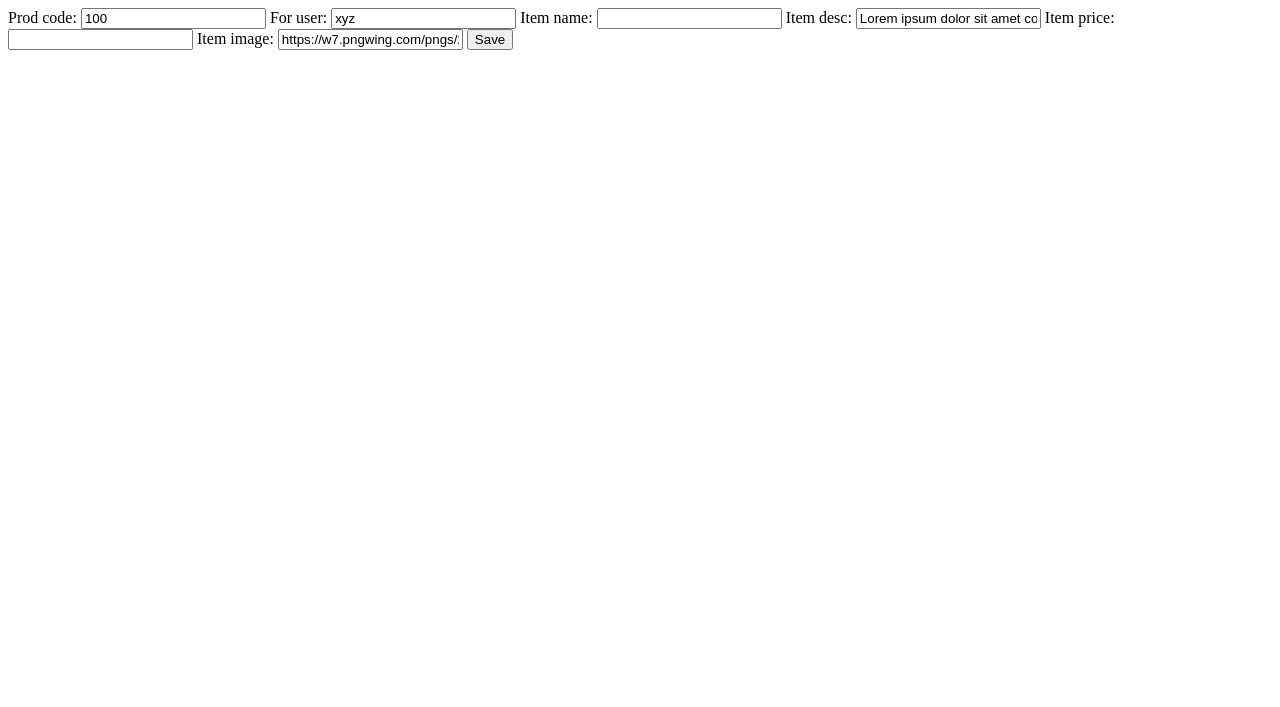
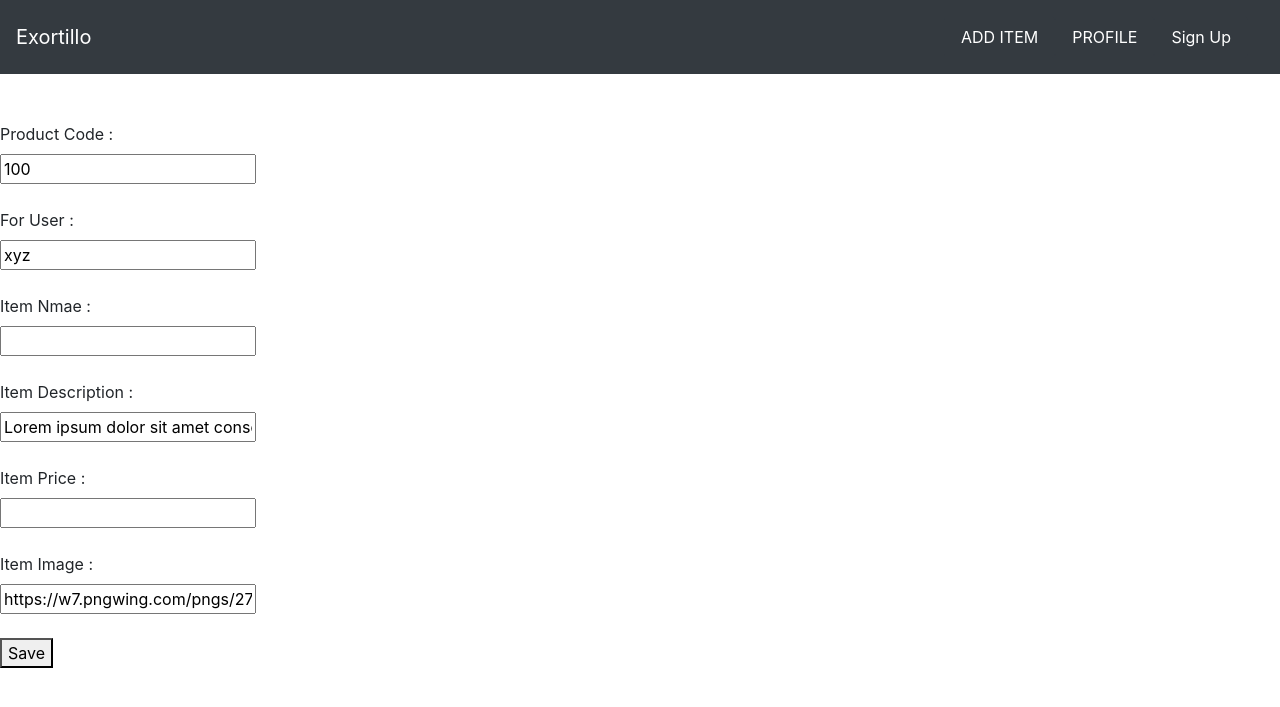
Before and after one commit to ch1nma4/Django_Chinmay, a Django app: page /food/add/ in a window 1280 px wide. Shown: the top 707 px of the page. Run offline with Django 4.2, Linux system fonts and the light colour scheme.

Commit message:
commit:35

```diff
--- a/mysite/food/templates/food/base.html
+++ b/mysite/food/templates/food/base.html
@@ -17,7 +17,7 @@
         </a>
 
         <div  class="navbar">
-            <a href="#" class="nav-item nav-link btn btn-dark">
+            <a href="{% url 'food:create_item' %}" class="nav-item nav-link btn btn-dark">
                 ADD ITEM
             </a>
 
--- a/mysite/food/templates/food/item-form.html
+++ b/mysite/food/templates/food/item-form.html
@@ -1,3 +1,7 @@
+{% extends 'food/base.html' %}
+
+{% block body %}
+
 <!DOCTYPE html>
 <html lang="en">
 <head>
@@ -9,8 +13,33 @@
 
     <form method="POST">
         {% csrf_token %}
-        {{ form }}
+
+        <label>Product Code : </label><br>
+        {{ form.prod_code }}
+        <br><br>
+
+        <label>For User : </label><br>
+        {{ form.for_user }}
+        <br><br>
+
+        <label>Item Nmae : </label><br>
+        {{ form.Item_name }}
+        <br><br>
+
+        <label>Item Description : </label><br>
+        {{ form.Item_desc }}
+        <br><br>
+
+        <label>Item Price : </label><br>
+        {{ form.Item_price }}
+        <br><br>
+
+        <label>Item Image : </label><br>
+        {{ form.Item_image }}
+        <br><br>
+
         <button type="submit">Save</button>
     </form>
+    {% endblock %}
 </body>
 </html>
--- a/mysite/food/urls.py
+++ b/mysite/food/urls.py
@@ -8,4 +8,5 @@ urlpatterns = [
     path('home/' , views.index, name='index'),
     path('detail/<int:item_id>/', views.detail, name='detail'),
     path('add/', views.create_item, name='create_item'),
+
 ]
```
Also changed, not shown: mysite/db.sqlite3.
